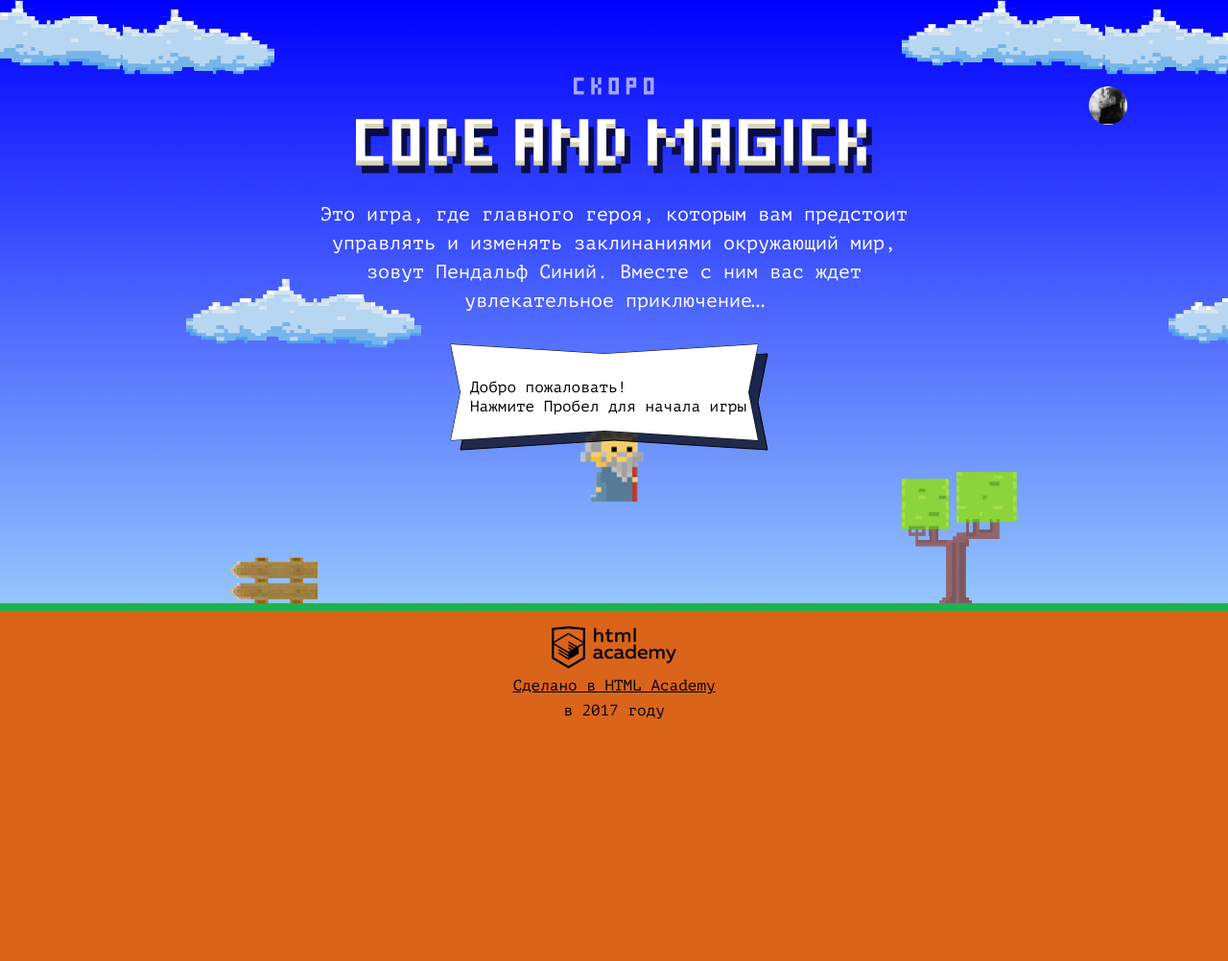
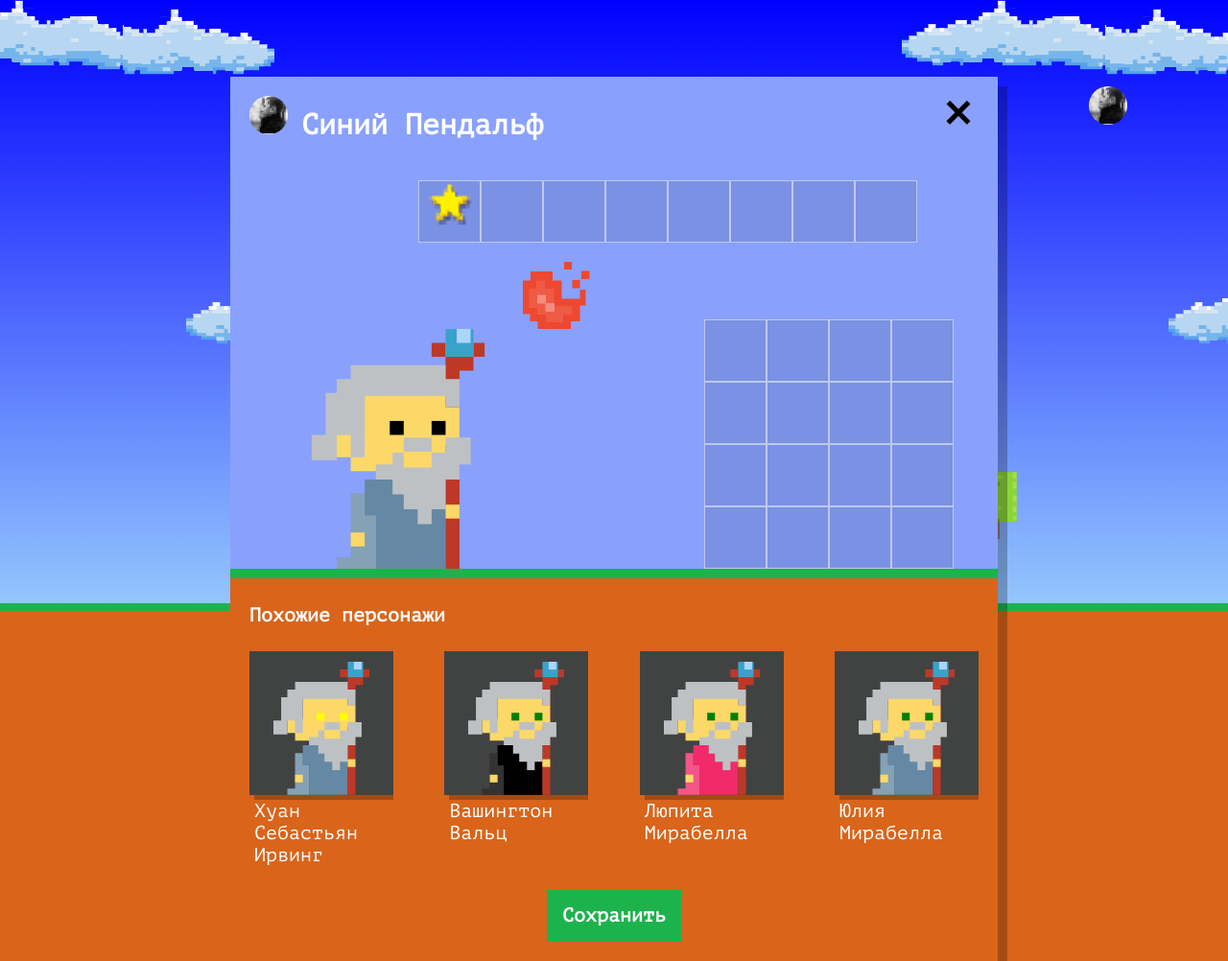
Before and after one commit to peterfeld/1391583-code-and-magick-21, a website: page index.html in a window 1280 px wide. Shown: the whole page at 96% size. Before the commit the page ends 800 px from the top, so only its background shows below. Drawn offline with Linux system fonts and the light colour scheme.

Commit message:
Нас орда

```diff
--- a/index.html
+++ b/index.html
@@ -203,6 +203,7 @@
     }
 </script>
 <script src="js/stat.js"></script>
+<script src="js/setup.js"></script>
 <script src="js/game.js"></script>
 
 </body>
--- /dev/null
+++ b/js/setup.js
@@ -0,0 +1,73 @@
+'use strict';
+
+const NAMES = [`Иван`, `Хуан Себастьян`, `Мария`, `Кристоф`, `Виктор`, `Юлия`, `Люпита`, `Вашингтон`];
+const SURNAMES = [`де Марья`, `Верон`, `Мирабелла`, `Вальц`, `Онопко`, `Топольницкая`, `Нионго`, `Ирвинг`];
+const coatColors = [`rgb(101, 137, 164)`, `rgb(241, 43, 107)`, `rgb(146, 100, 161)`, `rgb(56, 159, 117)`, `rgb(215, 210, 55)`, `rgb(0, 0, 0)`];
+const eyesColors = [`black`, `red`, `blue`, `yellow`, `green`];
+
+let userDialog = document.querySelector(`.setup`);
+userDialog.classList.remove(`hidden`);
+
+let similarListElement = document.querySelector(`.setup-similar-list`);
+let similarWizardTemplate = document.querySelector(`#similar-wizard-template`)
+    .content
+    .querySelector(`.setup-similar-item`);
+
+const getRandomNumder = function (min, max) {
+  min = Math.ceil(min);
+  max = Math.floor(max);
+  return Math.floor(Math.random() * (max - min + 1)) + min;
+};
+
+const getRandomData = function (arr) {
+  let arrHeight = arr.length - 1;
+  let randomIndex = getRandomNumder(0, arrHeight);
+  return arr[randomIndex];
+};
+
+const getRandomName = function (arrNames, arrSurnames) {
+  let randomName = getRandomData(arrNames);
+  let randomSurname = getRandomData(arrSurnames);
+  return randomName + ` ` + randomSurname;
+};
+
+let wizards = [
+  {
+    name: getRandomName(NAMES, SURNAMES),
+    coatColor: getRandomData(coatColors),
+    eyesColor: getRandomData(eyesColors)
+  },
+  {
+    name: getRandomName(NAMES, SURNAMES),
+    coatColor: getRandomData(coatColors),
+    eyesColor: getRandomData(eyesColors)
+  },
+  {
+    name: getRandomName(NAMES, SURNAMES),
+    coatColor: getRandomData(coatColors),
+    eyesColor: getRandomData(eyesColors)
+  },
+  {
+    name: getRandomName(NAMES, SURNAMES),
+    coatColor: getRandomData(coatColors),
+    eyesColor: getRandomData(eyesColors)
+  },
+];
+
+const renderWizard = function (wizard) {
+  let wizardElement = similarWizardTemplate.cloneNode(true);
+
+  wizardElement.querySelector(`.setup-similar-label`).textContent = wizard.name;
+  wizardElement.querySelector(`.wizard-coat`).style.fill = wizard.coatColor;
+  wizardElement.querySelector(`.wizard-eyes`).style.fill = wizard.eyesColor;
+  return wizardElement;
+};
+
+let fragment = document.createDocumentFragment();
+
+for (let i = 0; i < wizards.length; i++) {
+  fragment.appendChild(renderWizard(wizards[i]));
+}
+similarListElement.appendChild(fragment);
+
+userDialog.querySelector(`.setup-similar`).classList.remove(`hidden`);
--- a/js/stat.js
+++ b/js/stat.js
@@ -8,7 +8,7 @@ const BAR_MAX_HEIGHT = 150;
 const GAP = 50;
 const FONT_GAP = 15;
 
-let Font = {
+const Font = {
   SIZE: `16px`,
   FAMILY: `PT Mono`
 };
```
Also changed, not shown: 1 other file.
